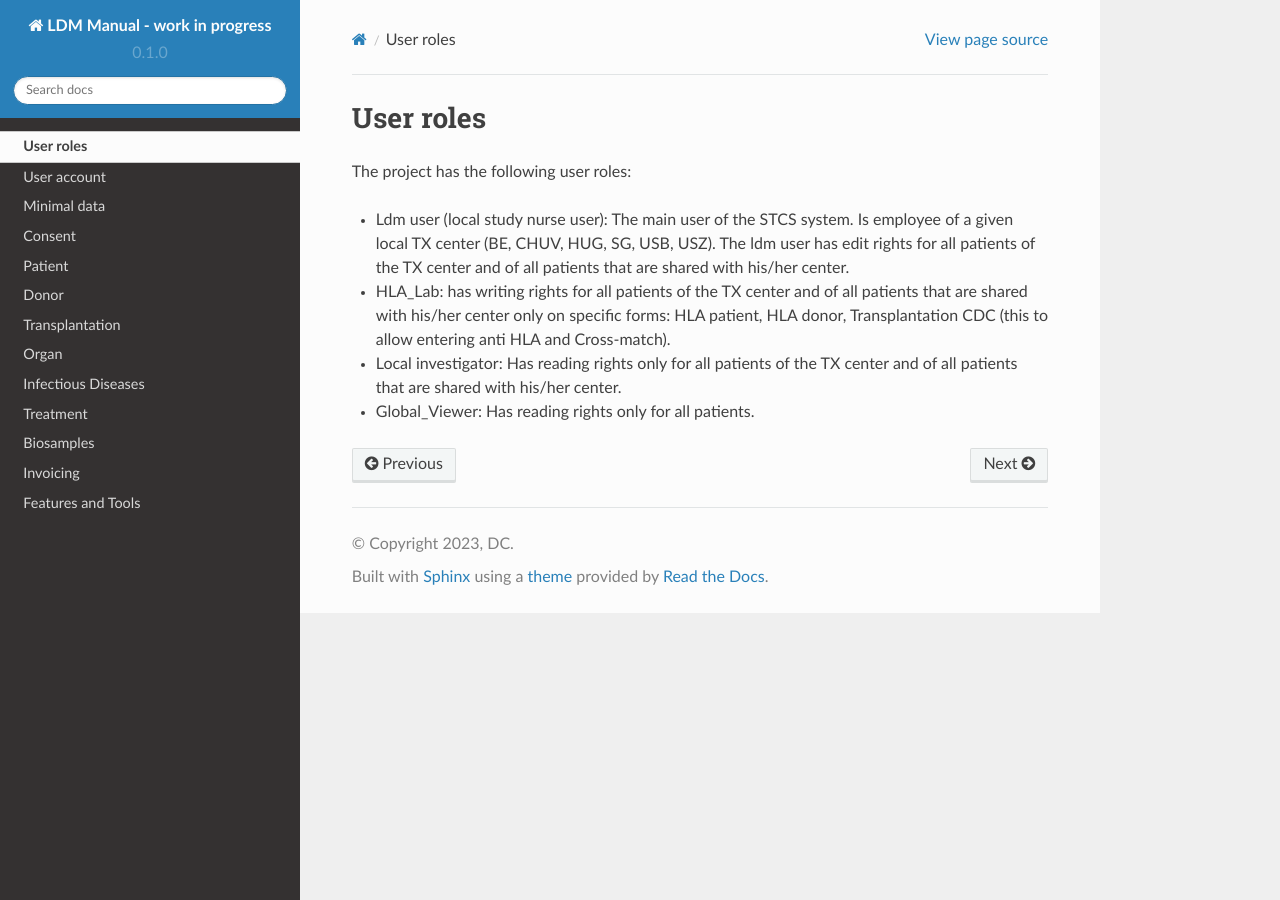
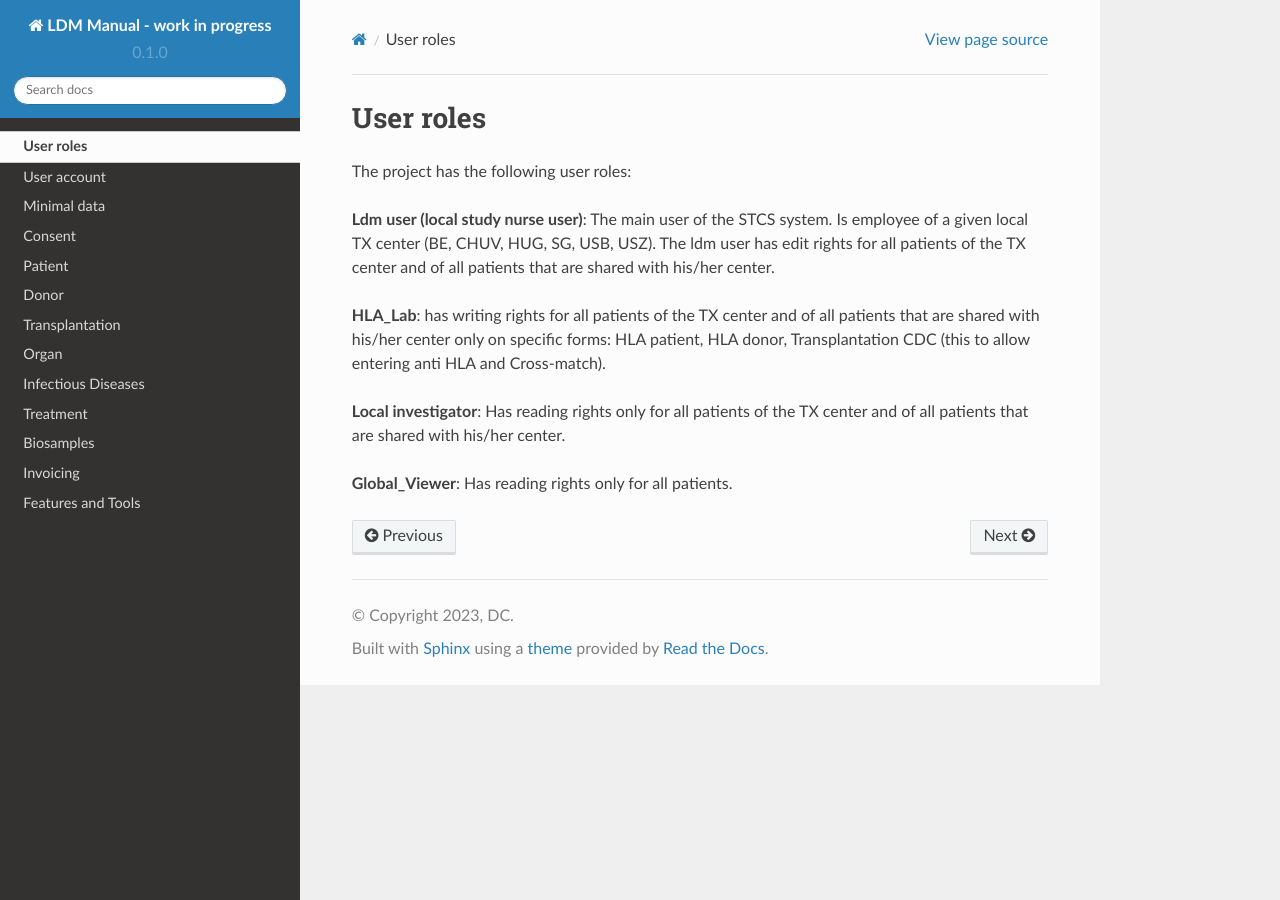
Before and after one commit to swiss-transplant-cohort-study/3LC-user-manual, a Sphinx documentation site: the page built from docs/source/user_roles.rst, in a window 1280 px wide. Built offline with Sphinx 7.4.7 and the Read the Docs theme 2.0.0, drawn with Linux system fonts in a browser that asks for light colours.

```diff
--- a/docs/source/user_roles.rst
+++ b/docs/source/user_roles.rst
@@ -3,10 +3,10 @@ User roles
 
 The project has the following user roles:
 
-* Ldm user (local study nurse user): The main user of the STCS system. Is employee of a given local TX center (BE, CHUV, HUG, SG, USB, USZ). The ldm user has edit rights for all patients of the TX center and of all patients that are shared with his/her center.
+**Ldm user (local study nurse user)**: The main user of the STCS system. Is employee of a given local TX center (BE, CHUV, HUG, SG, USB, USZ). The ldm user has edit rights for all patients of the TX center and of all patients that are shared with his/her center.
 
-* HLA_Lab: has writing rights for all patients of the TX center and of all patients that are shared with his/her center only on specific forms: HLA patient, HLA donor, Transplantation CDC (this to allow entering anti HLA and Cross-match).
+**HLA_Lab**: has writing rights for all patients of the TX center and of all patients that are shared with his/her center only on specific forms: HLA patient, HLA donor, Transplantation CDC (this to allow entering anti HLA and Cross-match).
 
-* Local investigator:  Has reading rights only for all patients of the TX center and of all patients that are shared with his/her center.
+**Local investigator**:  Has reading rights only for all patients of the TX center and of all patients that are shared with his/her center.
 
-* Global_Viewer: Has reading rights only for all patients.
+**Global_Viewer**: Has reading rights only for all patients.
```
